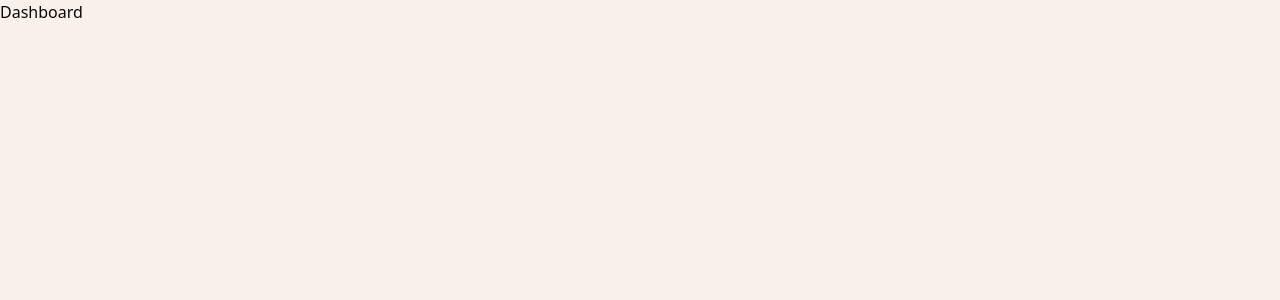
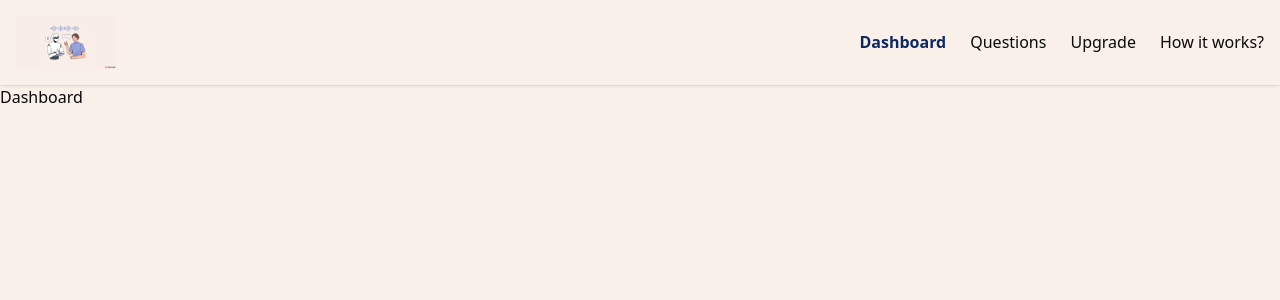
Before and after one commit to Hasika20/AI-Mock-Interview-Tool, a Next.js app: page /dashboard in a window 1280 px wide. Shown: the top 300 px of the page. Built offline with nearby package versions, Linux system fonts and the light colour scheme.

Commit message:
Header for the dashboard page is done

```diff
--- /dev/null
+++ b/app/dashboard/_components/Header.jsx
@@ -0,0 +1,54 @@
+"use client"
+import { UserButton } from "@clerk/nextjs"
+import Image from "next/image"
+import { usePathname } from "next/navigation"
+import React, { useEffect } from "react"
+
+function Header() {
+	const path = usePathname()
+	useEffect(() => {
+		console.log(path)
+	}, [])
+	return (
+		<div className='flex p-4 items-center justify-between bg-background shadow-sm'>
+			<Image src={"/logo.jpeg"} width={100} height={100} alt='logo' />
+			<ul className='hidden md:flex gap-6'>
+				<li
+					className={`hover:text-primary hover:font-bold transition-all cursor-pointer
+                        ${path == "/dashboard" && "text-primary font-bold"}`}
+				>
+					Dashboard
+				</li>
+				<li
+					className={`hover:text-primary hover:font-bold transition-all cursor-pointer
+                        ${
+													path == "/dashboard/questions" &&
+													"text-primary font-bold"
+												}`}
+				>
+					Questions
+				</li>
+				<li
+					className={`hover:text-primary hover:font-bold transition-all cursor-pointer
+                        ${
+													path == "/dashboard/upgrade" &&
+													"text-primary font-bold"
+												}`}
+				>
+					Upgrade
+				</li>
+				<li
+					className={`hover:text-primary hover:font-bold transition-all cursor-pointer
+                        ${
+													path == "/dashboard/how" && "text-primary font-bold"
+												}`}
+				>
+					How it works?
+				</li>
+			</ul>
+			<UserButton />
+		</div>
+	)
+}
+
+export default Header
--- a/app/dashboard/layout.jsx
+++ b/app/dashboard/layout.jsx
@@ -1,7 +1,13 @@
 import React from "react"
+import Header from "./_components/Header"
 
 function DashboardLayout({ children }) {
-	return <div>{children}</div>
+	return (
+		<div>
+			<Header />
+			{children}
+		</div>
+	)
 }
 
 export default DashboardLayout
--- a/app/dashboard/page.jsx
+++ b/app/dashboard/page.jsx
@@ -1,7 +1,13 @@
+import { UserButton } from "@clerk/nextjs"
 import React from "react"
 
 function Dashboard() {
-	return <div>Dashboard</div>
+	return (
+		<div>
+			Dashboard
+			<UserButton />
+		</div>
+	)
 }
 
 export default Dashboard
--- a/app/globals.css
+++ b/app/globals.css
@@ -53,7 +53,7 @@
 	--popover-foreground: oklch(0.145 0 0);
 	--primary: #0f2862;
 	--primary-foreground: oklch(0.985 0 0);
-	--secondary: oklch(0.97 0 0);
+	--secondary: #abb1b7;
 	--secondary-foreground: oklch(0.205 0 0);
 	--muted: oklch(0.97 0 0);
 	--muted-foreground: oklch(0.556 0 0);
```
